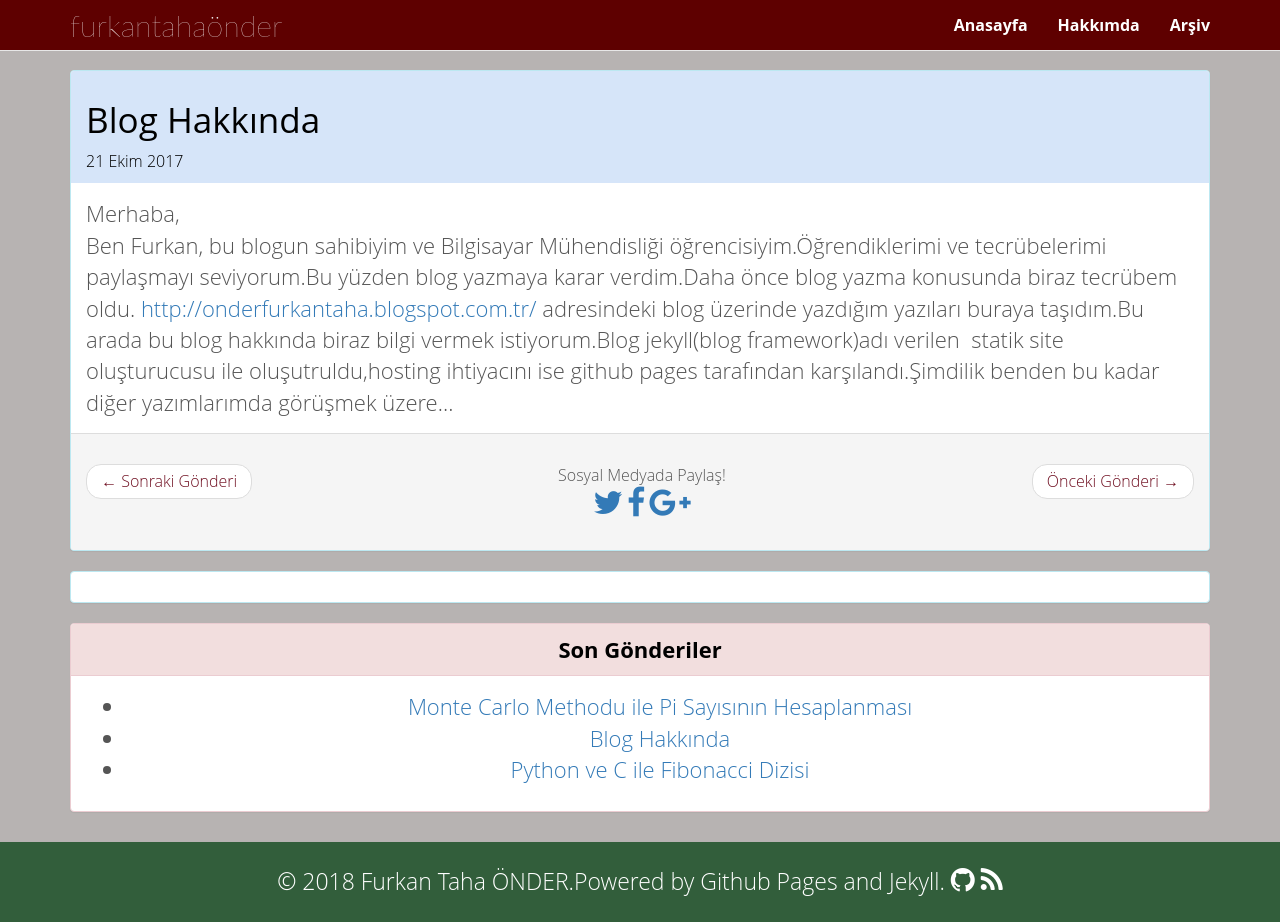
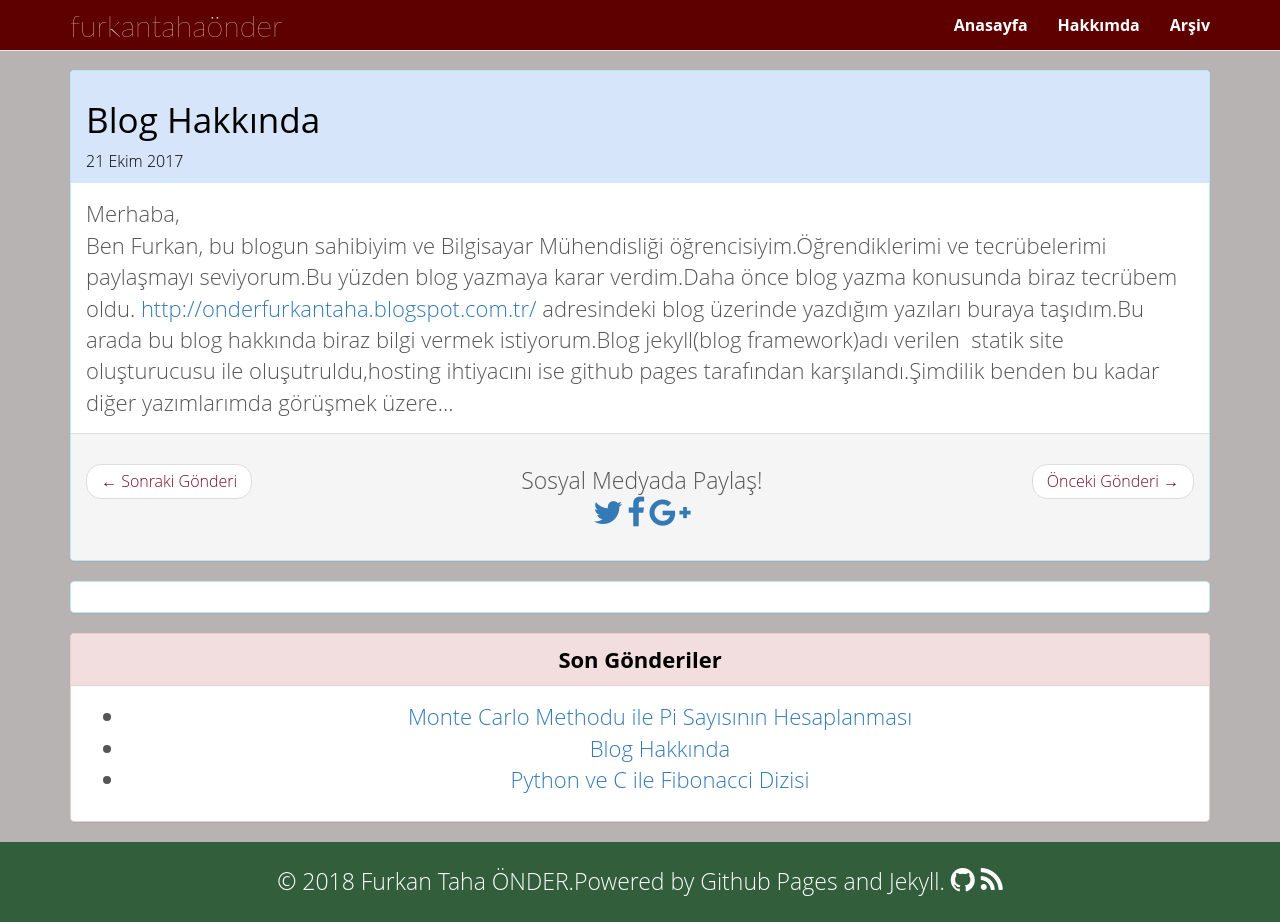
Before and after one commit to furkanonder/furkanonder.github.io, a Jekyll site: the page built from _posts/2017-10-21-Blog-Hakkinda.html, in a window 1280 px wide and 922 px high. Built offline with Jekyll 4.4.1, drawn with Linux system fonts in a browser that asks for light colours; comment, search, counter and statistics services are not loaded.

Commit message:
Update post.html

```diff
--- a/_layouts/post.html
+++ b/_layouts/post.html
@@ -2,7 +2,6 @@
 layout: default
 comments: true
 ---
-
 <div class="navbar navbar-default navbar-fixed-top">
     <div class="container">
         <div class="navbar-header">
@@ -30,7 +29,6 @@ comments: true
             <div class="panel-heading">
                 <h3 class="text-primary">{{ page.title }}</h3>
                 <span class="text-muted">
-                <!-- <small>{{ page.date | date: "%-d %B %Y" }}</small> -->
                 <time datetime="{{ page.date | date: "%-d %B %Y" }}">
                      {{ page.date | date: "%-d %B %Y" | replace:"January","Ocak" | replace:"February","Şubat" | replace:"March","Mart" | replace:"May","Mayıs" | replace:"June","Haziran" | replace:"July","Temmuz" | replace:"August","Ağustos" |replace:"September","Eylül"| replace:"October","Ekim"| replace:"November","Kasım" | replace:"December","Aralık" }}
                 </time>
@@ -46,19 +44,23 @@ comments: true
                     <li class="next">
                         <a href="{{ page.previous.url | prepend: site.baseurl | replace: '//', '/' }}" data-toggle="tooltip" data-placement="top" title="{{page.next.title}}">Önceki Gönderi &rarr;</a>
                     </li>
-                    {% endif %} {% if page.next.url %}
+                    {% endif %}
+
+                    {% if page.next.url %}
                     <li class="previous">
                         <a href="{{ page.next.url | prepend: site.baseurl | replace: '//', '/' }}" data-toggle="tooltip" data-placement="top"
                         title="{{page.previous.title}}">&larr; Sonraki Gönderi</a>
                     </li>
                     {% endif %}
-		    <div class="post-date">{{ site.data.settings.sharing_button_prompt }}</div>
-                      <div class="sharing-icons">
-                        <div class="post-date">Sosyal Medyada Paylaş!</div>
-                        <a href="https://twitter.com/intent/tweet?text={{ page.title }}&amp;url={{ site.github.url }}{{ page.url }}" target="_blank"><i class="fa fa-twitter fa-2x" aria-hidden="true"></i></a>
+                     <div class="post-date">{{ site.data.settings.sharing_button_prompt }}</div>
+                      <div class="sharing-icons" style="padding-left: 140px;">
+                        <div class="post-date" style="font-size: 23px;">Sosyal Medyada Paylaş!</div>
+						<a href="https://twitter.com/intent/tweet?text={{ page.title }}&amp;url={{ site.github.url }}{{ page.url }}" target="_blank"><i class="fa fa-twitter fa-2x" aria-hidden="true"></i></a>
+
                         <a href="https://www.facebook.com/sharer/sharer.php?u={{ site.github.url }}{{ page.url }}&amp;title={{ page.title }}" target="_blank"><i class="fa fa-facebook fa-2x" aria-hidden="true"></i></a>
+
                         <a href="https://plus.google.com/share?url={{ site.github.url }}{{ page.url }}" target="_blank"><i class="fa fa-google-plus fa-2x" aria-hidden="true"></i></a>
-             	      </div>
+                    </div>
                 </ul>
             </div>
         </div>
@@ -71,6 +73,7 @@ comments: true
         </div>
         {% endif %}
     </div>
+
     <div class="row2">
 	    <div class="col-md-12">
 	        <div class="panel panel-danger">
```
